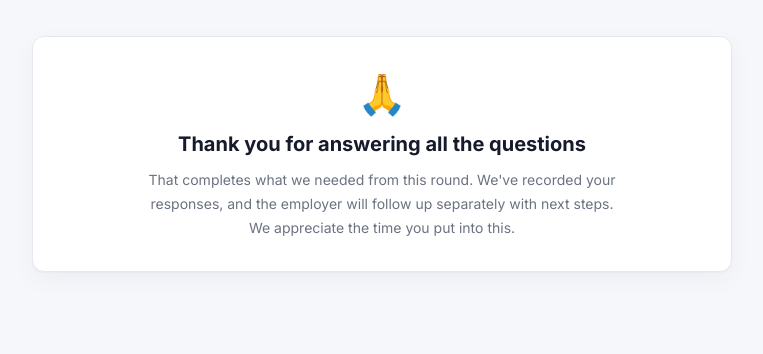
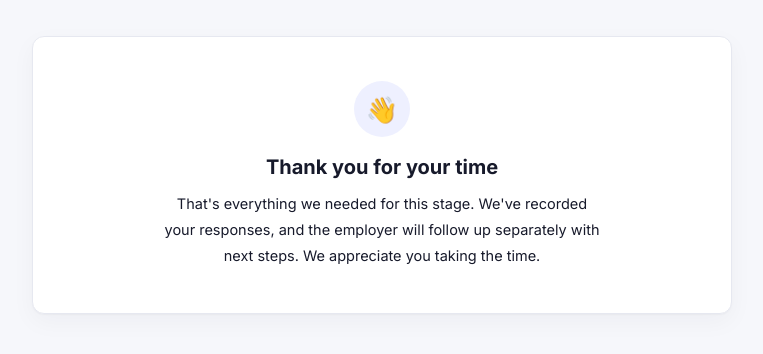
Before and after one commit to Nishant9764/AnveshAI_Portal, a Flask app: page /test/1/graceful-exit in a window 1280 px wide. Shown: the part 57-411 px from the top of the page, without its empty margins (258-1021 px from the left). Run offline with Flask 3, Linux system fonts and the light colour scheme; some libraries are stand-ins or nearby versions.

Commit message:
updated app

```diff
--- a/templates/test_graceful_exit.html
+++ b/templates/test_graceful_exit.html
@@ -1,13 +1,47 @@
-{% extends "test_base.html" %}
-{% block title %}Assessment Complete{% endblock %}
-{% block content %}
-<div class="card" style="text-align:center;">
-  <div style="font-size:40px;margin-bottom:14px;">🙏</div>
-  <h2 style="font-size:20px;margin-bottom:12px;">Thank you for answering all the questions</h2>
-  <p style="color:var(--muted);font-size:14px;line-height:1.7;max-width:480px;margin:0 auto;">
-    That completes what we needed from this round. We've recorded your responses,
-    and the employer will follow up separately with next steps. We appreciate the
-    time you put into this.
+{% extends "test_base.html" %} {% block title %}Thank You{% endblock %} {% block
+content %}
+<div class="card status-card">
+  <div class="status-icon neutral">&#128075;</div>
+  <h2 style="font-size: 20px; margin-bottom: 12px; font-weight: 700">
+    Thank you for your time
+  </h2>
+  <p
+    style="
+      color: var(--text);
+      font-size: 14.5px;
+      line-height: 1.8;
+      max-width: 440px;
+      margin: 0 auto;
+    "
+  >
+    That's everything we needed for this stage. We've recorded your responses,
+    and the employer will follow up separately with next steps. We appreciate
+    you taking the time.
   </p>
 </div>
+{% endblock %} {% block extra_style %}
+<style>
+  .status-card {
+    text-align: center;
+    padding: 44px 32px;
+  }
+  .status-icon {
+    width: 56px;
+    height: 56px;
+    border-radius: 50%;
+    margin: 0 auto 18px;
+    display: flex;
+    align-items: center;
+    justify-content: center;
+    font-size: 26px;
+  }
+  .status-icon.success {
+    background: var(--success-bg);
+    color: var(--success);
+  }
+  .status-icon.neutral {
+    background: var(--accent-light);
+    color: var(--accent);
+  }
+</style>
 {% endblock %}
```
Also changed, not shown: templates/test_already_done.html (+31 -8 lines), templates/test_desktop_only.html (+39 -10 lines), templates/test_invalid_link.html (+31 -8 lines).
